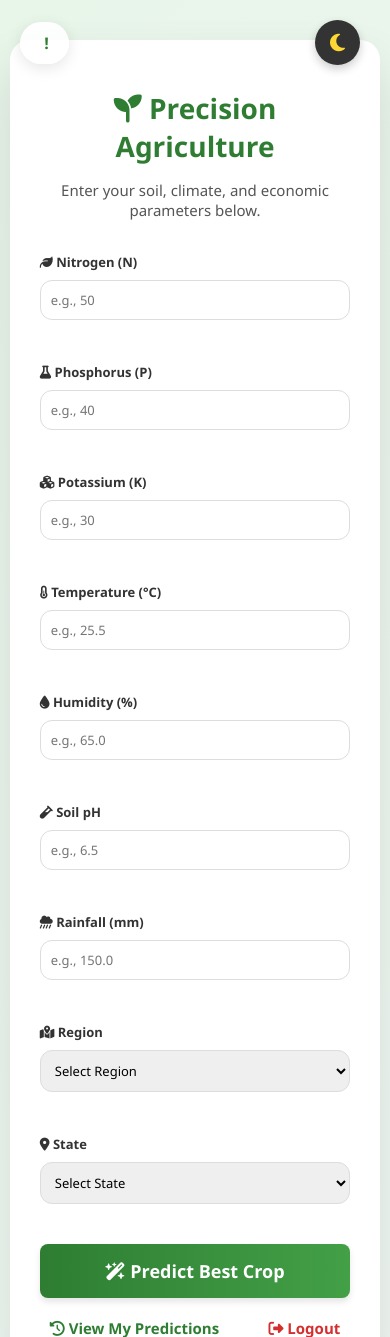
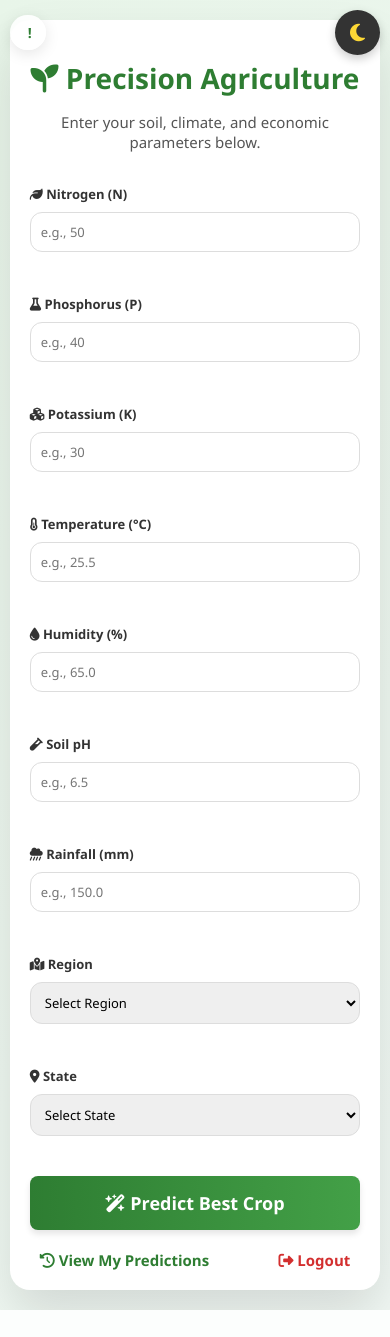
Before and after one commit to Atul-728/Hybrid-Crop-Recommendation, a FastAPI app: template templates/index.html in a window 390 px wide. Shown: the top 1337 px of the page. After the commit the page ends 1310 px from the top, so only its background shows below. Run offline with FastAPI, Linux system fonts and the light colour scheme; the template is opened without the code that fills it, so the values that code supplies are empty.

Commit message:
Fix dark mode selector and mobile layout

```diff
--- a/static/style.css
+++ b/static/style.css
@@ -490,7 +490,7 @@ tr:hover {
 
 .theme-toggle:hover { transform: scale(1.1); }
 
-[data-theme="dark"] body {
+body[data-theme="dark"] {
     background-color: #121212 !important;
     background-image: none !important; /* Gradient hatane ke liye zaroori hai */
     color: #e0e0e0 !important;
@@ -550,3 +550,22 @@ tr:hover {
     background: #fdd835 !important;
     color: #333 !important;
 }
+
+/* Mobile responsiveness tweaks */
+@media (max-width: 768px) {
+    .index-container {
+        margin: 20px auto;
+        padding: 20px !important;
+    }
+
+    .top-nav-bar {
+        left: 10px;
+        right: 10px;
+        top: 10px;
+    }
+
+    .user-greeting {
+        font-size: 14px;
+        padding: 8px 14px;
+    }
+}
```
